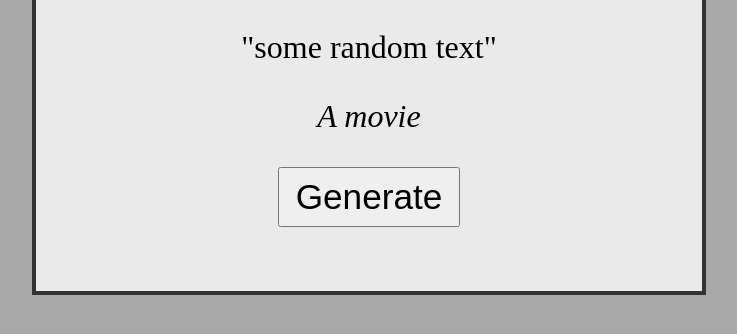
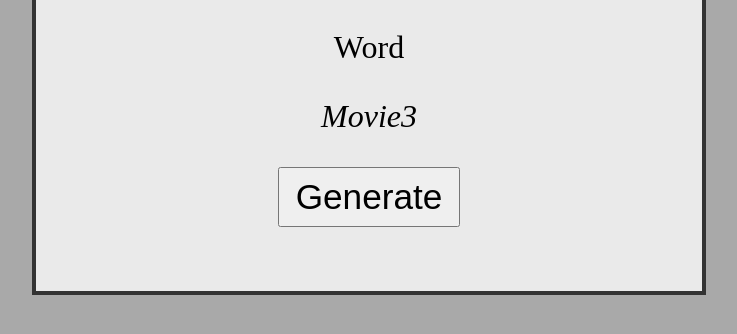
Before and after one commit to mipierc/quotes-app, a plain HTML site: page index.html in a window 1280 px wide. Shown: the part 252-586 px from the top of the page, without its empty margins (271-1008 px from the left). Drawn offline with Linux system fonts and the light colour scheme.

Commit message:
random quote on load

```diff
--- a/index.html
+++ b/index.html
@@ -11,10 +11,8 @@
     <main>
         <section>
             <h1>Random Quote Generator</h1>
-            <blockquote>
-                "some random text"
-            </blockquote>
-            <cite>A movie</cite>
+            <blockquote></blockquote>
+            <cite></cite>
             <button id="generate" onclick="generate()">Generate</button>
         </section>
     </main>
--- a/main.js
+++ b/main.js
@@ -3,3 +3,4 @@ function generate() {
     document.querySelector("blockquote").innerText = quoteArr[ranNum].line;
     document.querySelector("cite").innerText = quoteArr[ranNum].movie;
 }
+generate()
```
